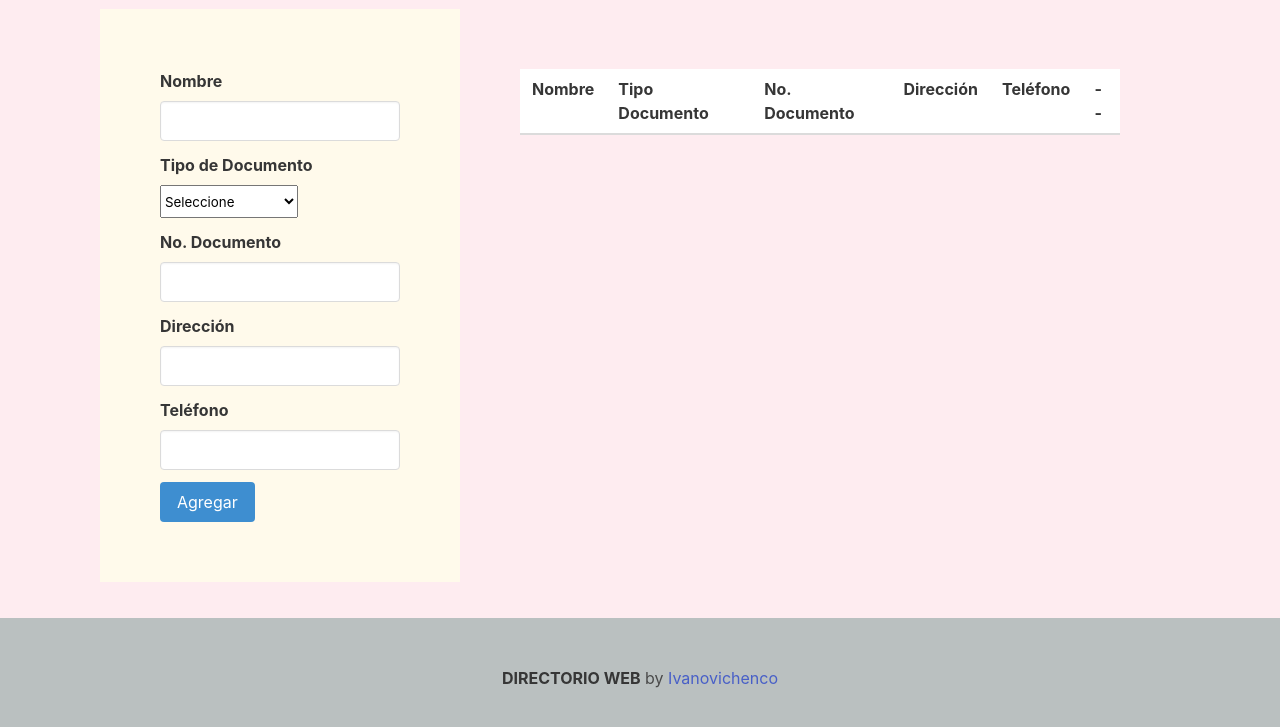
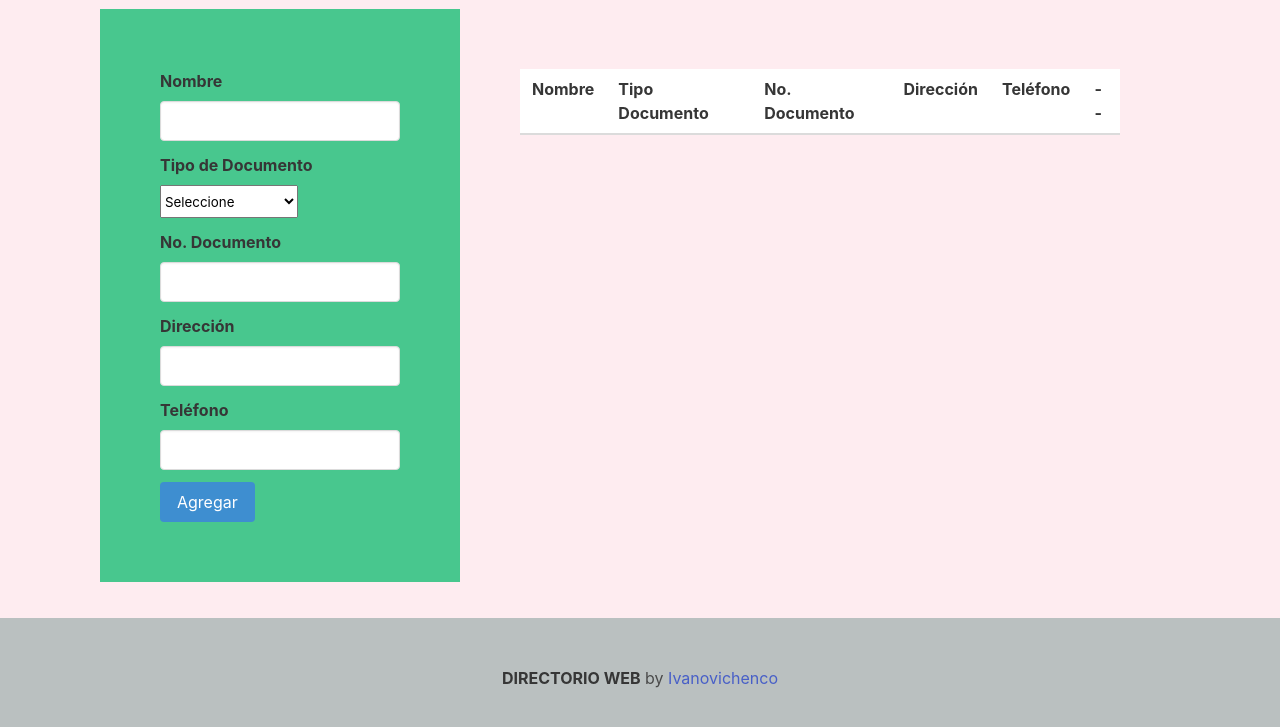
Before and after one commit to Ivanovichenco/directorio, a plain HTML site: page index.html in a window 1280 px wide. Shown: the part 87-814 px from the top of the page. Drawn offline with nearby package versions, Linux system fonts and the light colour scheme.

Commit message:
Cambiando fondo formulario

```diff
--- a/index.html
+++ b/index.html
@@ -13,7 +13,7 @@
 
 <body>
   <header>
-    <!-- Clase navbar con color verde is-success -->
+    <!-- Clase navbar -->
     <nav class="navbar has-background-grey-lighter is-fixed-top" role="navigation" aria-label="main navigation">
       <div class="navbar-brand">
         <div class="navbar-item">DIRECTORIO WEB JAVASCRIPT SIN PERSISTENCIA DE DATOS by<strong>: Ivanovichenco</strong></div>
@@ -31,7 +31,7 @@
         <!--  -->
         <div class="columns">
           <!-- Primera Columna formada por 4 columans  ------------------------->
-          <div class="hero has-background-warning-light column is-4">
+          <div class="hero is-success column is-4">
             <section class="section">
 
 
```
